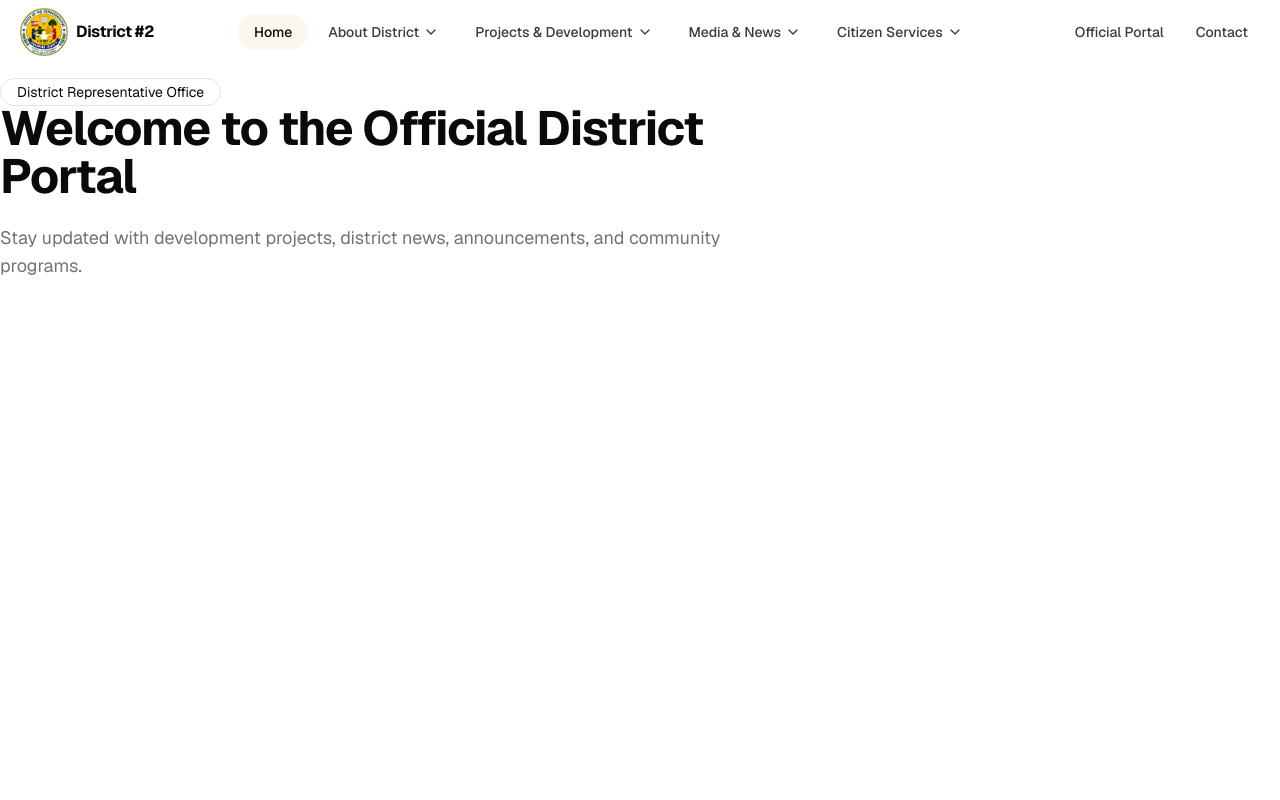
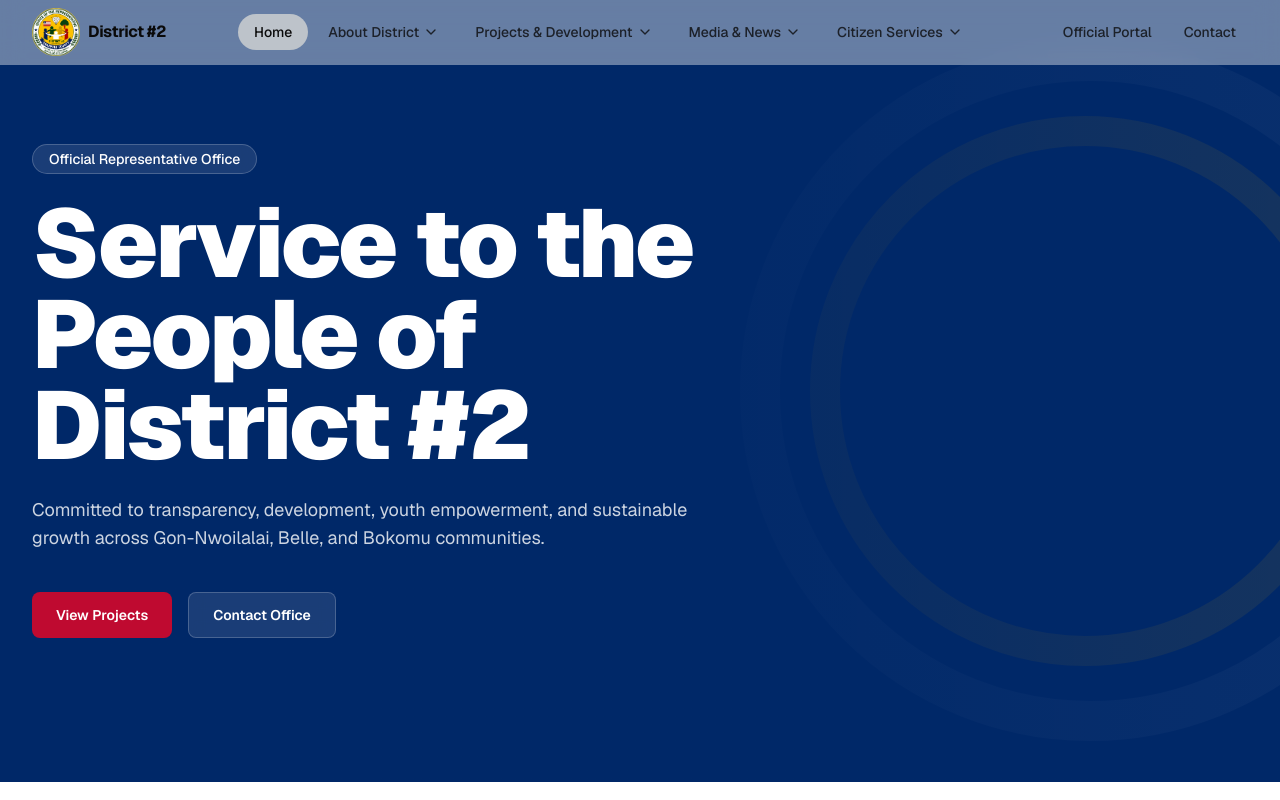
Before and after one commit to jeevan-vaishnav/gbarpolu2.org, a Next.js app: page / in a window 1280 px wide. Built offline with nearby package versions, Linux system fonts and the light colour scheme.

Commit message:
hero section

```diff
--- a/app/(public)/page.tsx
+++ b/app/(public)/page.tsx
@@ -1,10 +1,18 @@
+import { HeroSection } from "@/components/home/hero-section";
+
 export default function HomePage() {
     return (
-        <section className="container py-20">
-            <div className="max-w-3xl space-y-6">
-                <span className="rounded-full border px-4 py-1 text-sm"> District Representative Office </span>
-                <h1 className="text-5xl font-bold tracking-tight"> Welcome to the Official District Portal </h1>
-                <p className="text-lg text-muted-foreground"> Stay updated with development projects, district news, announcements, and community programs. </p>
-            </div>
-        </section>);
+        <>
+            <HeroSection />
+        </>
+    )
+
+
+    //  <HeroSection />
+    //   <WelcomeSection />
+    //   <StatsSection />
+    //   <ProjectsSection />
+    //   <NewsSection />
+    //   <GallerySection />
+    //   <CtaSection />
 }
--- /dev/null
+++ b/components/home/hero-section.tsx
@@ -0,0 +1,66 @@
+'use client'
+import Link from "next/link";
+import { motion } from "framer-motion";
+import { PageContainer } from "@/components/shared/page-container";
+
+export function HeroSection() {
+    return (
+        <section className="relative overflow-hidden bg-[#002868] text-white">
+            {/* Background Effects */}
+            <div className="absolute inset-0 overflow-hidden pointer-events-none">
+
+                <div className="absolute -right-40 top-1/2 h-[700px] w-[700px] -translate-y-1/2 rounded-full border-[40px] border-white/10" />
+
+                <div className="absolute -right-20 top-1/2 h-[550px] w-[550px] -translate-y-1/2 rounded-full border-[30px] border-[#D9A404]/30" />
+
+                <div className="absolute inset-0 bg-gradient-to-r from-[#002868] via-[#002868]/95 to-[#002868]/70" />
+            </div>
+
+            <PageContainer className="relative py-28 md:py-36">
+
+                <motion.div
+                    initial={{ opacity: 0, y: 30 }}
+                    animate={{ opacity: 1, y: 0 }}
+                    transition={{ duration: 0.7 }}
+                    className="max-w-4xl"
+                >
+
+                    <span className="inline-flex rounded-full border border-white/20 bg-white/10 px-4 py-1 text-sm font-medium backdrop-blur">
+                        Official Representative Office
+                    </span>
+
+                    <h1 className="mt-6 text-5xl font-black leading-[0.95] tracking-tight md:text-7xl lg:text-8xl">
+                        Service to the
+                        <br />
+                        People of
+                        <br />
+                        District #2
+                    </h1>
+
+                    <p className="mt-6 max-w-2xl text-base text-white/80 md:text-lg">
+                        Committed to transparency, development, youth empowerment,
+                        and sustainable growth across Gon-Nwoilalai, Belle,
+                        and Bokomu communities.
+                    </p>
+
+                    <div className="mt-10 flex flex-wrap gap-4">
+
+                        <Link
+                            href="/projects"
+                            className="inline-flex items-center justify-center rounded-md bg-[#BF0A30] px-6 py-3 text-sm font-semibold text-white transition hover:opacity-90"
+                        >
+                            View Projects
+                        </Link>
+
+                        <Link
+                            href="/contact"
+                            className="inline-flex items-center justify-center rounded-md border border-white/20 bg-white/10 px-6 py-3 text-sm font-semibold text-white backdrop-blur transition hover:bg-white/20"
+                        >
+                            Contact Office
+                        </Link>
+                    </div>
+                </motion.div>
+            </PageContainer>
+        </section>
+    );
+}
--- a/components/layout/Navbar.tsx
+++ b/components/layout/Navbar.tsx
@@ -4,7 +4,7 @@ import Link from "next/link";
 import logo from "@/public/logo.svg"
 import { cn } from "@/lib/utils";
 import { useEffect, useState } from "react";
-import { PageContainer } from "./PageContainer";
+import { PageContainer } from "../shared/page-container";
 import { navConfig, NavItem } from "./nav-config";
 import { Button } from "@/components/ui/button"
 import { usePathname } from "next/navigation";
@@ -137,9 +137,9 @@ export function Navbar() {
                                             {
                                                 item.children ? (
                                                     <Button
-                                                        variant="outline"
+                                                        variant="ghost"
                                                         className={cn("border-none inline-flex items-center gap-1 rounded-full px-4 py-2 text-sm font-medium transition-colors",
-                                                            isOpen ? "bg-secondary text-foreground" : isActive ? "text-foreground bg-secondary/60" : "text-foreground/80 hover:text-foreground hover:bg-secondary/60"
+                                                            isOpen ? "bg-secondary/10 text-foreground" : isActive ? "text-foreground bg-secondary/10" : "text-foreground/80 hover:text-foreground hover:bg-secondary/60"
                                                         )}
                                                         aria-expanded={isOpen}
                                                         aria-current={isActive ? "page" : undefined}
--- a/components/layout/PageContainer.tsx
+++ b/components/shared/page-container.tsx
@@ -12,7 +12,7 @@ export function PageContainer({
     return (
         <div
             className={cn(
-                "mx-auto w-full max-w-7xl px-5",
+                "mx-auto w-full max-w-7xl px-4 sm:px-6 lg:px-8",
                 className
             )}
         >
@@ -20,3 +20,10 @@ export function PageContainer({
         </div>
     );
 }
+
+
+// │   ├── shared/
+// │   │   ├── page-container.tsx
+// │   │   ├── section-heading.tsx
+// │   │   ├── section-badge.tsx
+// │   │   └── section-divider.tsx
--- /dev/null
+++ b/components/shared/section-heading.tsx
@@ -0,0 +1,26 @@
+import { cn } from "@/lib/utils";
+import { SectionHeadingProps } from "@/types";
+
+export function SectionHeading({ badge, title, description, align = "left" }: SectionHeadingProps) {
+    return (
+        <div
+            className={cn("space-y-4", align === "center" && "mx-auto text-center")}
+        >
+            {badge && (
+                <span className="inline-flex rounded-full border px-3 py-1 text-sm font-medium">
+                    {badge}
+                </span>
+            )}
+
+            <h2 className="text-3xl font-bold tracking-tight sm:text-4xl">
+                {title}
+            </h2>
+
+            {description && (
+                <p className="max-w-2xl text-muted-foreground">
+                    {description}
+                </p>
+            )}
+        </div>
+    );
+}
--- /dev/null
+++ b/types/index.ts
@@ -0,0 +1,6 @@
+export interface SectionHeadingProps {
+    badge?: string;
+    title: string;
+    description?: string;
+    align?: "left" | "center";
+}
```
Also changed, not shown: components/home/text.ts (added, +8 -0 lines), components/shared/section-badge.tsx (added), components/shared/section-divider.tsx (added).
